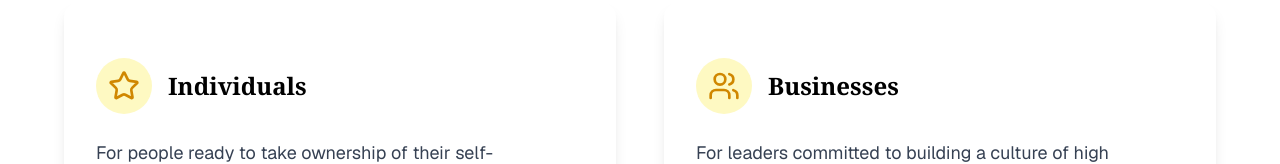
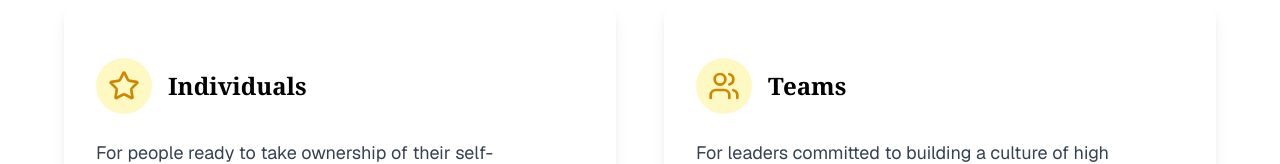
Before and after one commit to jakeh-777/mindsetos-website-v2, a Next.js app: page / in a window 1280 px wide. Shown: the part 771-935 px from the top of the page. Built offline with nearby package versions, Linux system fonts and the light colour scheme.

Commit message:
Updated page.tsx

```diff
--- a/app/page.tsx
+++ b/app/page.tsx
@@ -201,7 +201,7 @@ export default function HomePage() {
                   <div className="bg-yellow-100 p-3 rounded-full mr-4">
                     <Users className="h-8 w-8 text-yellow-600" />
                   </div>
-                  <h3 className="text-2xl font-bold text-black font-serif">Businesses</h3>
+                  <h3 className="text-2xl font-bold text-black font-serif">Teams</h3>
                 </div>
                 <p className="text-gray-700 text-lg mb-6 leading-relaxed">
                   For leaders committed to building a culture of high performance that lasts. MindsetOS equips your
```
